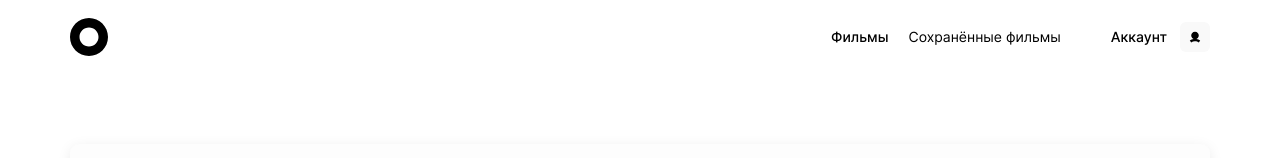
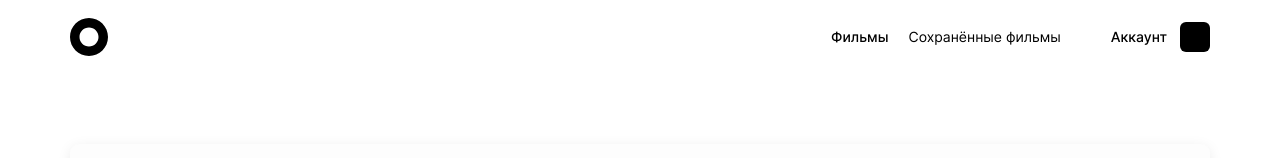
Before and after one commit to Flukavka/movies-explorer-frontend, a React (Create React App) app: page /movies in a window 1280 px wide. Shown: the top 158 px of the page. Built offline with nearby package versions, Linux system fonts and the light colour scheme.

Commit message:
Исправить верстку меню при изменении разрешения экрана

```diff
--- a/src/components/Header/LoggedNav/LoggedNav.css
+++ b/src/components/Header/LoggedNav/LoggedNav.css
@@ -9,6 +9,10 @@
   align-items: center;
   padding: 0;
   margin: 0;
+}
+
+.logged-nav__link-main {
+  display: none;
 }
 
 .logged-nav__button-close {
@@ -26,10 +30,6 @@
 
 .logged-nav__button-close:hover {
   opacity: 0.8;
-}
-
-.logged-nav__button-close_display_flex {
-  display: flex;
 }
 
 .logged-nav__profile {
@@ -73,10 +73,6 @@
   opacity: 0.8;
 }
 
-.logged-nav__link-profile_color_gray {
-  background-color: #f9f9f9;
-}
-
 .logged-nav__link {
   color: #000;
   text-decoration: none;
@@ -103,7 +99,15 @@
   font-weight: 500;
 }
 
-.logged-nav__profile-icon_fill_pink {
+.logged-nav__link-profile_color_gray {
+  background-color: #f9f9f9;
+}
+
+.logged-nav__profile-icon_fill_black {
+  fill: #000;
+}
+
+.logged-nav__profile-icon_fill_main {
   fill: #f3c1f8;
 }
 
@@ -127,6 +131,10 @@
     opacity: 0.8;
   }
 
+  .logged-nav-burger:focus-visible {
+    outline: none;
+  }
+
   .logged-nav {
     position: absolute;
     top: 0;
@@ -141,8 +149,13 @@
     box-sizing: border-box;
   }
 
+  .logged-nav__link-main {
+    display: block;
+  }
+
   .logged-nav__list {
     flex-direction: column;
+    text-align: center;
   }
 
   .logged-nav__profile {
@@ -180,6 +193,18 @@
   .logged-nav__link_all-movies {
     margin: 0;
   }
+
+  .logged-nav__button-close_display_flex {
+    display: flex;
+  }
+
+  .logged-nav__profile-icon_fill_main {
+    fill: #000;
+  }
+
+  .logged-nav__link-profile_color {
+    background-color: #f9f9f9;
+  }
 }
 
 @media screen and (max-width: 425px) {
--- a/src/components/Header/LoggedNav/LoggedNav.jsx
+++ b/src/components/Header/LoggedNav/LoggedNav.jsx
@@ -15,6 +15,30 @@ function LoggedNav({ currentUser }) {
   function handleCloseBurgerMenu() {
     burgerMenuState(false);
   }
+
+  /* useEffect(() => {
+    function closeByEscape(evt) {
+      if (evt.key === "Escape") {
+        burgerMenuState(false);
+      }
+    }
+    function closeByOverlay(evt) {
+      if (evt.target.classList.contains("overlay")) {
+        burgerMenuState(false);
+      }
+    }
+
+    if (isBurgerMenuOpen) {
+      // Навешиваем только при открытии
+      document.addEventListener("keydown", closeByEscape);
+      document.addEventListener("mousedown", closeByOverlay);
+      // Удаляем
+      return () => {
+        document.removeEventListener("keydown", closeByEscape);
+        document.removeEventListener("mousedown", closeByOverlay);
+      };
+    }
+  }, [isBurgerMenuOpen]); */
 
   return (
     <>
@@ -49,7 +73,7 @@ function LoggedNav({ currentUser }) {
               <li className="logged-nav__list-item">
                 <NavLink
                   to="/"
-                  className={`logged-nav__link ${
+                  className={`logged-nav__link logged-nav__link-main ${
                     location.pathname === "/" ? "logged-nav__link_active" : ""
                   }`}
                 >
@@ -100,8 +124,12 @@ function LoggedNav({ currentUser }) {
 
               <NavLink
                 to="/profile"
-                className={`logged-nav__link-profile ${
+                className=/* {`logged-nav__link-profile ${
                   isBurgerMenuOpen || location.pathname !== "/"
+                    ? "logged-nav__link-profile_color_gray"
+                    : ""
+                }`} */ {`logged-nav__link-profile logged-nav__link-profile_color${
+                  location.pathname !== "/"
                     ? "logged-nav__link-profile_color_gray"
                     : ""
                 }`}
@@ -113,12 +141,11 @@ function LoggedNav({ currentUser }) {
                   fill="none"
                 >
                   <path
-                    className={`logged-nav__profile-icon ${
-                      location.pathname === "/" && !isBurgerMenuOpen
-                        ? "logged-nav__profile-icon_fill_pink"
+                    className={`logged-nav__profile-icon logged-nav__profile-icon_fill_black ${
+                      location.pathname === "/"
+                        ? "logged-nav__profile-icon_fill_main"
                         : ""
                     }`}
-                    fill="#000"
                     fillRule="evenodd"
                     d="M7.43 7.967a3.751 3.751 0 1 0-2.86 0A8.614 8.614 0 0 0 .809 9.58L2.19 11.42A6.317 6.317 0 0 1 6 10.149c1.431 0 2.749.473 3.81 1.27l1.382-1.839A8.614 8.614 0 0 0 7.43 7.967Z"
                     clipRule="evenodd"
--- a/src/components/Overlay/Overlay.css
+++ b/src/components/Overlay/Overlay.css
@@ -6,4 +6,11 @@
   opacity: 0.3;
   height: 100vh;
   width: 100vw;
+  display: none;
 }
+
+@media screen and (max-width: 768px) {
+  .overlay {
+    display: block;
+  }
+}
```
